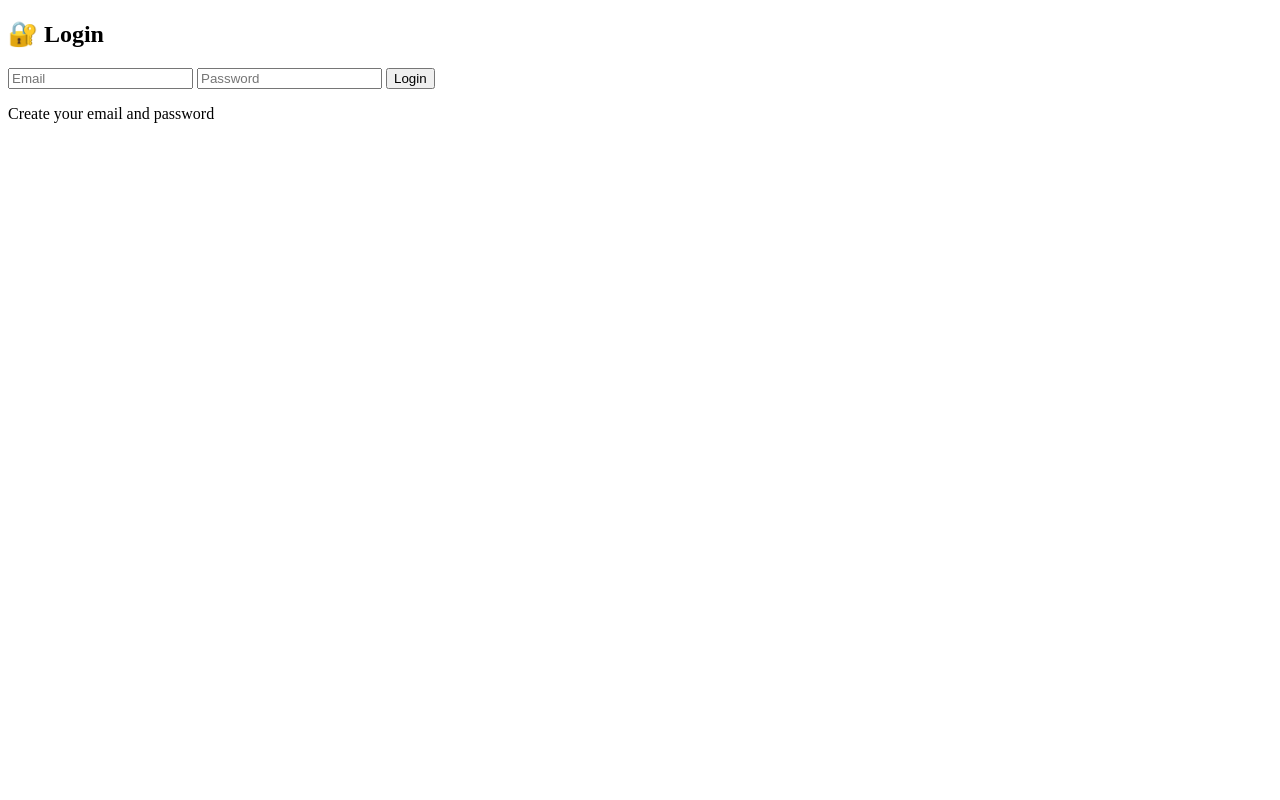
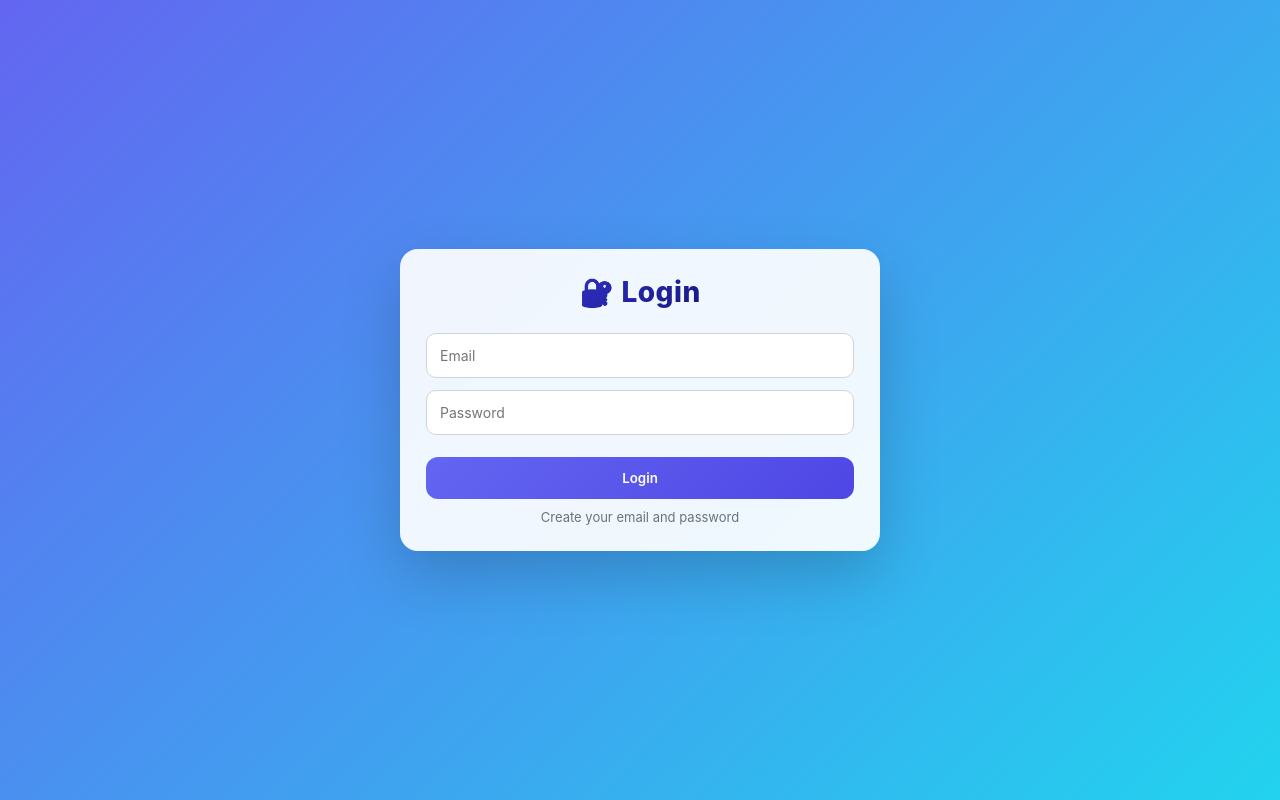
Before and after one commit to anish22072005/Task-Manager, a plain HTML site: page Frontend/login.html in a window 1280 px wide. Drawn offline with Linux system fonts and the light colour scheme.

Commit message:
Fix: Add CSS stylesheet and styling to login page

```diff
--- a/Frontend/login.html
+++ b/Frontend/login.html
@@ -3,14 +3,15 @@
 <head>
     <meta charset="UTF-8">
     <meta name="viewport" content="width=device-width, initial-scale=1.0">
-    <title>Login</title>
+    <title>Login - Task Manager</title>
+    <link rel="stylesheet" href="style.css">
 </head>
 <body>
     <div class="container">
         <h2 class="app-title">🔐 Login</h2>
         <input type="email" id="email" placeholder="Email">
         <input type="password" id="password" placeholder="Password">
-        <button id="loginBtn" onclick="login()">Login</button>
+        <button id="loginBtn" onclick="login()" style="width: 100%; padding: 13px; background: linear-gradient(135deg, #6366f1, #4f46e5); color: white; border: none; border-radius: 12px; font-weight: 600; cursor: pointer; margin-top: 10px;">Login</button>
         <p class="helper-text">Create your email and password</p>
     </div>
     <script src="login.js"></script>
```
